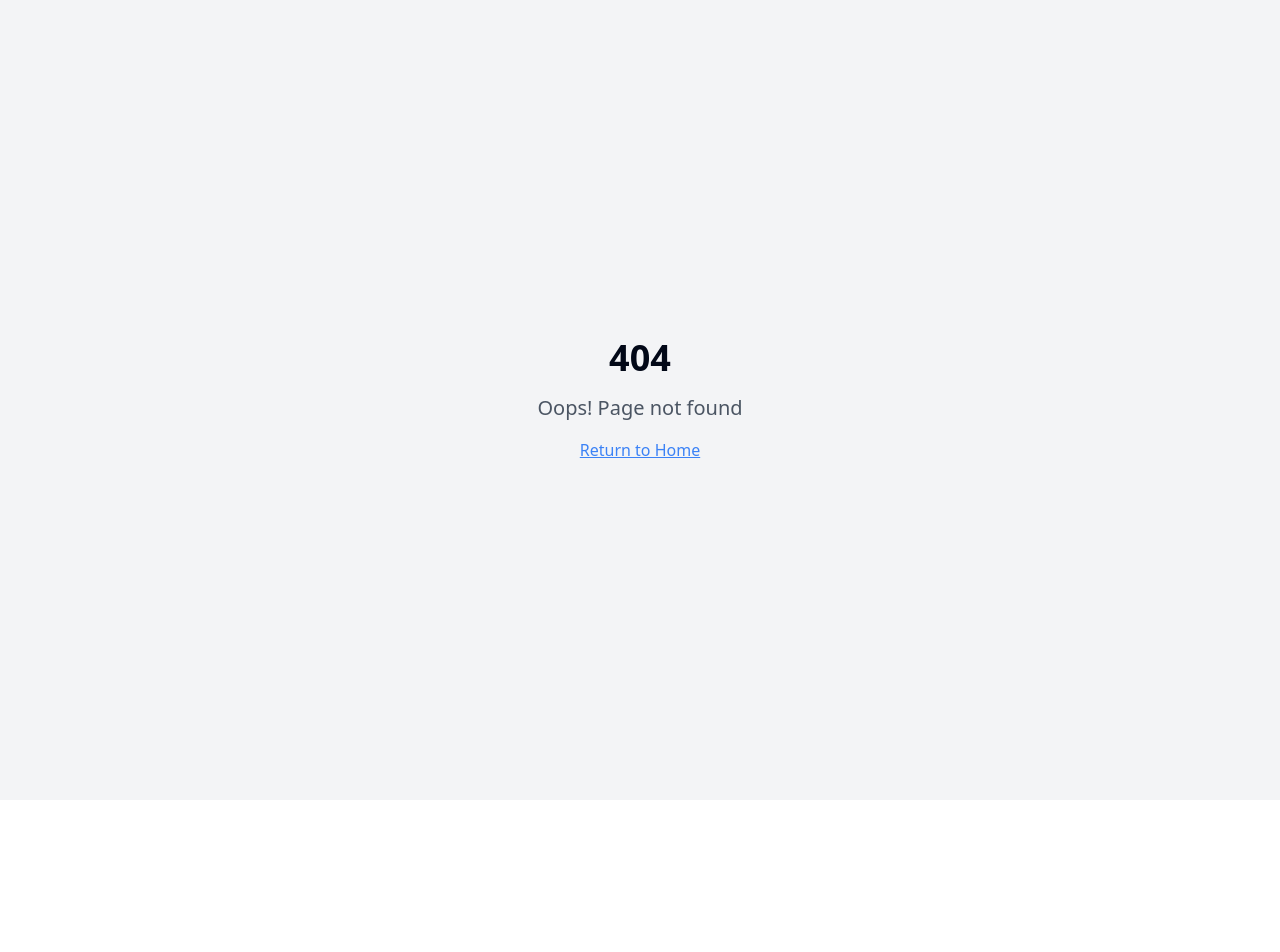
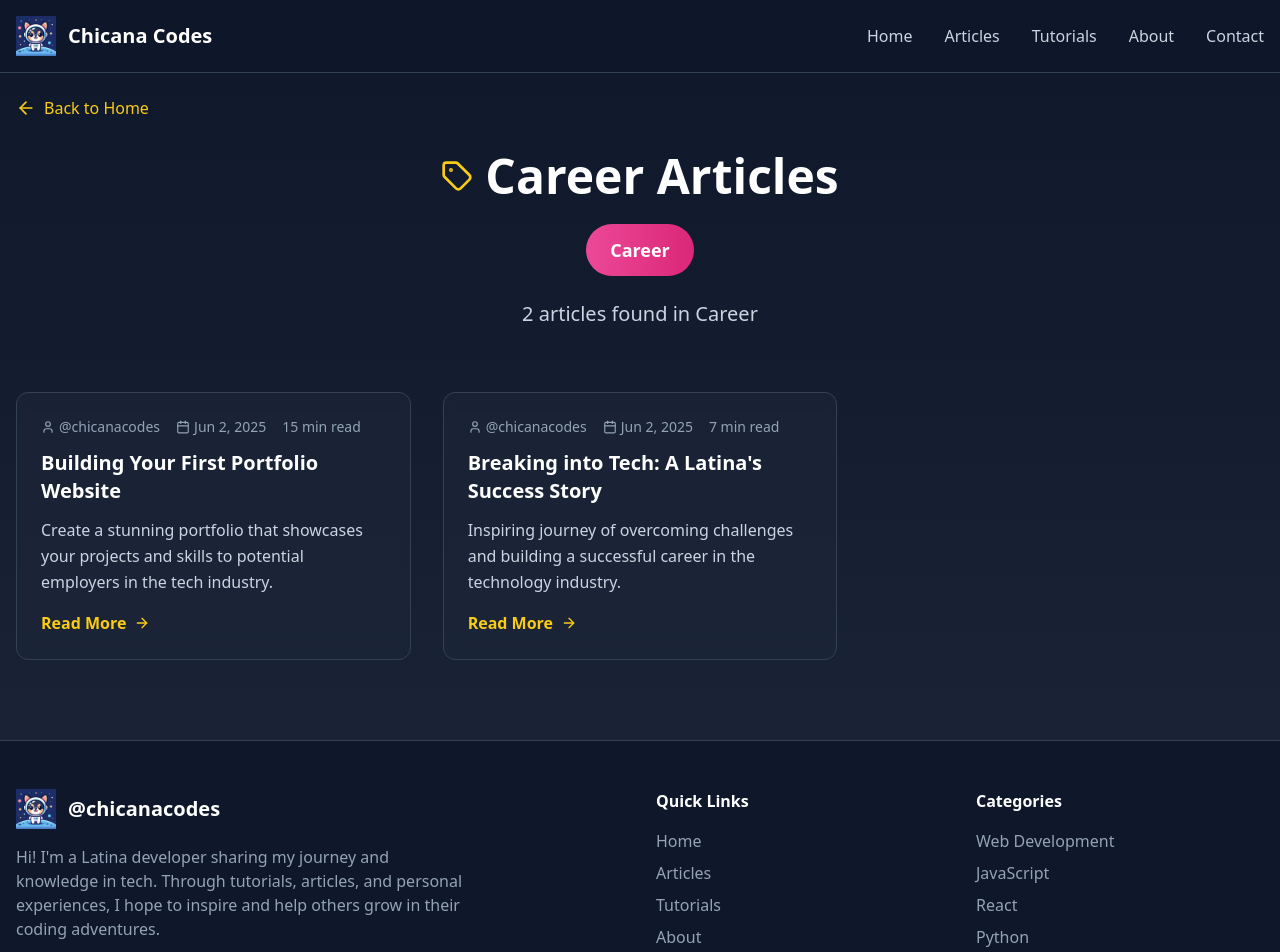
Before and after one commit to ArcyFlores/chicanacodes, a React (Vite) app: page /category/career in a window 1280 px wide. Before the commit this address had no page. Shown: the top 952 px of the page. Before the commit the page ends 800 px from the top, so only its background shows below. Built offline with nearby package versions, Linux system fonts and the light colour scheme.

Commit message:
feat: Implement category results page
Create a page to display articles filtered by category, resolving 404 errors when clicking category chips.

```diff
--- a/src/App.tsx
+++ b/src/App.tsx
@@ -9,6 +9,7 @@ import About from "./pages/About";
 import Contact from "./pages/Contact";
 import NotFound from "./pages/NotFound";
 import HtmlCssFundamentals from "./pages/HtmlCssFundamentals";
+import CategoryPage from "./pages/CategoryPage";
 
 // Article pages
 import ReactBeginnerGuide from "./pages/articles/ReactBeginnerGuide";
@@ -32,6 +33,9 @@ const App = () => (
           <Route path="/contact" element={<Contact />} />
           <Route path="/learn/html-css-fundamentals" element={<HtmlCssFundamentals />} />
 
+          {/* Category route */}
+          <Route path="/category/:category" element={<CategoryPage />} />
+
           {/* Article routes */}
           <Route path="/articles/getting-started-with-react-a-beginners-journey" element={<ReactBeginnerGuide />} />
           <Route path="/articles/javascript-es6-features-every-developer-should-know" element={<JavaScriptES6Features />} />
--- /dev/null
+++ b/src/pages/CategoryPage.tsx
@@ -0,0 +1,172 @@
+
+import { useParams } from 'react-router-dom';
+import Header from '../components/Header';
+import Footer from '../components/Footer';
+import BlogCard from '../components/BlogCard';
+import { ArrowLeft, Tag } from 'lucide-react';
+import { Link } from 'react-router-dom';
+
+const CategoryPage = () => {
+  const { category } = useParams<{ category: string }>();
+
+  // Convert category slug back to display name
+  const getCategoryDisplayName = (slug: string) => {
+    const categoryMap: { [key: string]: string } = {
+      'react': 'React',
+      'javascript': 'JavaScript',
+      'css': 'CSS',
+      'python': 'Python',
+      'career': 'Career',
+      'web-development': 'Web Development',
+      'tutorials': 'Tutorials'
+    };
+    return categoryMap[slug] || slug;
+  };
+
+  const displayCategory = getCategoryDisplayName(category || '');
+
+  // All articles data
+  const allArticles = [
+    {
+      title: "Getting Started with React: A Beginner's Journey",
+      excerpt: "Learn the fundamentals of React and build your first interactive web application with step-by-step guidance.",
+      author: "@chicanacodes",
+      date: "Jun 2, 2025",
+      category: "React",
+      readTime: "8 min",
+      slug: "getting-started-with-react-a-beginners-journey"
+    },
+    {
+      title: "JavaScript ES6+ Features Every Developer Should Know",
+      excerpt: "Explore modern JavaScript features that will make your code cleaner, more efficient, and easier to maintain.",
+      author: "@chicanacodes",
+      date: "Jun 2, 2025",
+      category: "JavaScript",
+      readTime: "12 min",
+      slug: "javascript-es6-features-every-developer-should-know"
+    },
+    {
+      title: "Building Your First Portfolio Website",
+      excerpt: "Create a stunning portfolio that showcases your projects and skills to potential employers in the tech industry.",
+      author: "@chicanacodes",
+      date: "Jun 2, 2025",
+      category: "Career",
+      readTime: "15 min",
+      slug: "building-your-first-portfolio-website"
+    },
+    {
+      title: "CSS Grid vs Flexbox: When to Use What",
+      excerpt: "Master the art of layout design by understanding the strengths and use cases of CSS Grid and Flexbox.",
+      author: "@chicanacodes",
+      date: "Jun 2, 2025",
+      category: "CSS",
+      readTime: "10 min",
+      slug: "css-grid-vs-flexbox-when-to-use-what"
+    },
+    {
+      title: "Introduction to Python for Web Development",
+      excerpt: "Discover how Python can power your web applications with frameworks like Django and Flask.",
+      author: "@chicanacodes",
+      date: "Jun 2, 2025",
+      category: "Python",
+      readTime: "14 min",
+      slug: "introduction-to-python-for-web-development"
+    },
+    {
+      title: "Breaking into Tech: A Latina's Success Story",
+      excerpt: "Inspiring journey of overcoming challenges and building a successful career in the technology industry.",
+      author: "@chicanacodes",
+      date: "Jun 2, 2025",
+      category: "Career",
+      readTime: "7 min",
+      slug: "breaking-into-tech-a-latinas-success-story"
+    }
+  ];
+
+  // Filter articles by category
+  const filteredArticles = allArticles.filter(article => {
+    if (displayCategory === 'Web Development') {
+      // Include articles that are related to web development
+      return ['React', 'JavaScript', 'CSS'].includes(article.category) || article.category === 'Web Development';
+    }
+    if (displayCategory === 'Tutorials') {
+      // Include articles that are tutorial-focused
+      return ['React', 'JavaScript', 'CSS', 'Python'].includes(article.category);
+    }
+    return article.category === displayCategory;
+  });
+
+  const getCategoryColor = (cat: string) => {
+    const colors = {
+      'React': 'from-blue-500 to-blue-600',
+      'JavaScript': 'from-yellow-500 to-yellow-600',
+      'CSS': 'from-purple-500 to-purple-600',
+      'Python': 'from-green-500 to-green-600',
+      'Career': 'from-pink-500 to-pink-600',
+      'Web Development': 'from-cyan-500 to-cyan-600',
+      'Tutorials': 'from-orange-500 to-orange-600'
+    };
+    return colors[cat as keyof typeof colors] || 'from-slate-500 to-slate-600';
+  };
+
+  return (
+    <div className="min-h-screen bg-gradient-to-b from-slate-900 to-slate-800">
+      <Header />
+
+      <div className="pt-24 pb-20">
+        <div className="container mx-auto px-4">
+          <Link
+            to="/"
+            className="inline-flex items-center gap-2 text-yellow-400 hover:text-yellow-300 mb-8 transition-colors"
+          >
+            <ArrowLeft size={20} />
+            Back to Home
+          </Link>
+
+          <div className="text-center mb-16">
+            <div className="flex items-center justify-center gap-3 mb-6">
+              <Tag className="text-yellow-400" size={32} />
+              <h1 className="text-4xl lg:text-5xl font-bold text-white">
+                {displayCategory} Articles
+              </h1>
+            </div>
+
+            <div className={`inline-block bg-gradient-to-r ${getCategoryColor(displayCategory)} text-white px-6 py-3 rounded-full text-lg font-semibold mb-6`}>
+              {displayCategory}
+            </div>
+
+            <p className="text-xl text-slate-300 max-w-2xl mx-auto">
+              {filteredArticles.length} article{filteredArticles.length !== 1 ? 's' : ''} found in {displayCategory}
+            </p>
+          </div>
+
+          {filteredArticles.length > 0 ? (
+            <div className="grid grid-cols-1 md:grid-cols-2 lg:grid-cols-3 gap-8">
+              {filteredArticles.map((article, index) => (
+                <BlogCard key={index} {...article} />
+              ))}
+            </div>
+          ) : (
+            <div className="text-center py-20">
+              <div className="text-6xl mb-4">📝</div>
+              <h2 className="text-2xl font-bold text-white mb-4">No Articles Found</h2>
+              <p className="text-slate-400 mb-8">
+                We don't have any articles in the {displayCategory} category yet.
+              </p>
+              <Link
+                to="/"
+                className="bg-gradient-to-r from-purple-500 to-pink-500 text-white font-bold py-3 px-6 rounded-full hover:shadow-lg hover:shadow-purple-500/25 transition-all duration-300"
+              >
+                Browse All Articles
+              </Link>
+            </div>
+          )}
+        </div>
+      </div>
+
+      <Footer />
+    </div>
+  );
+};
+
+export default CategoryPage;
```
